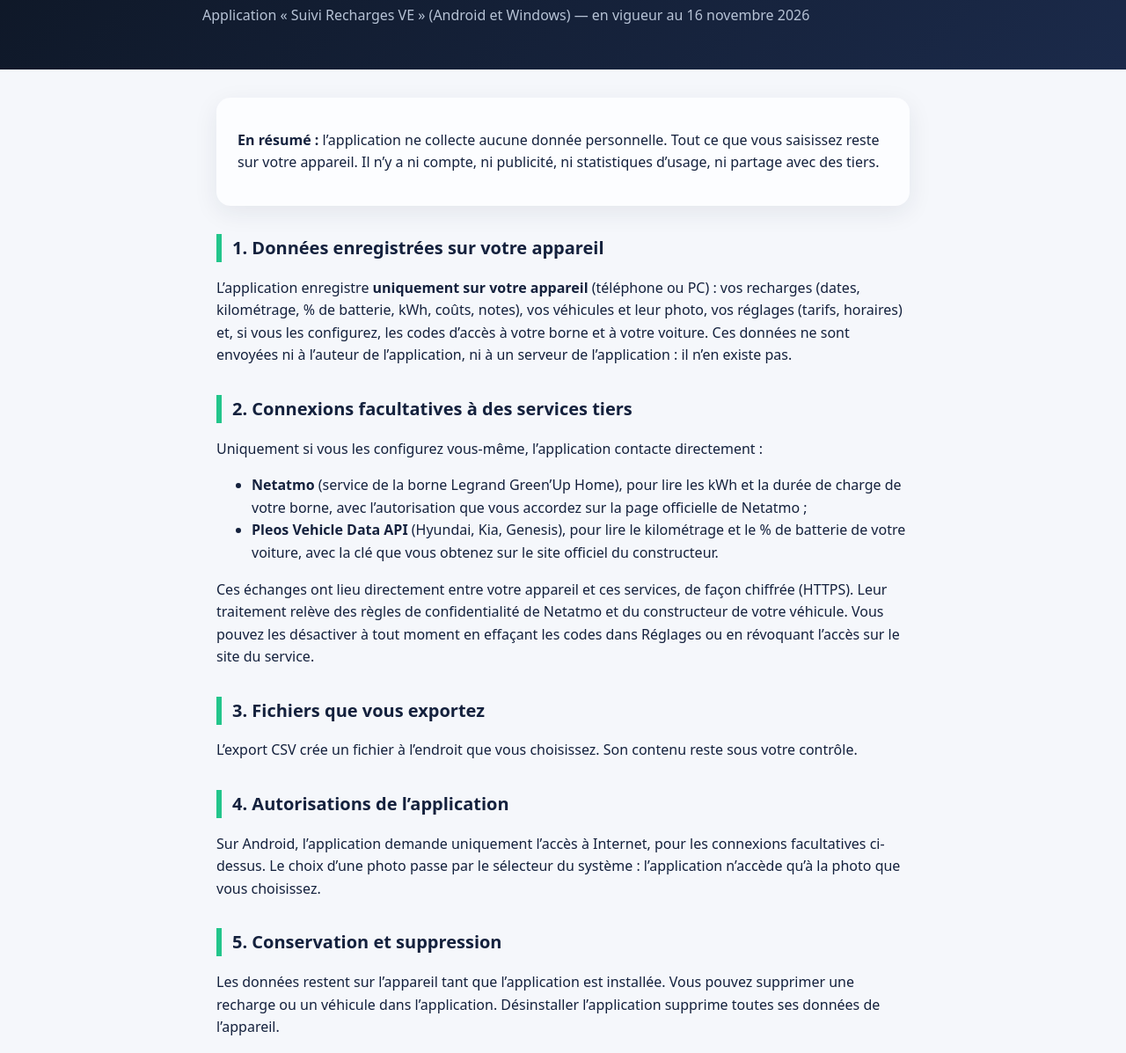
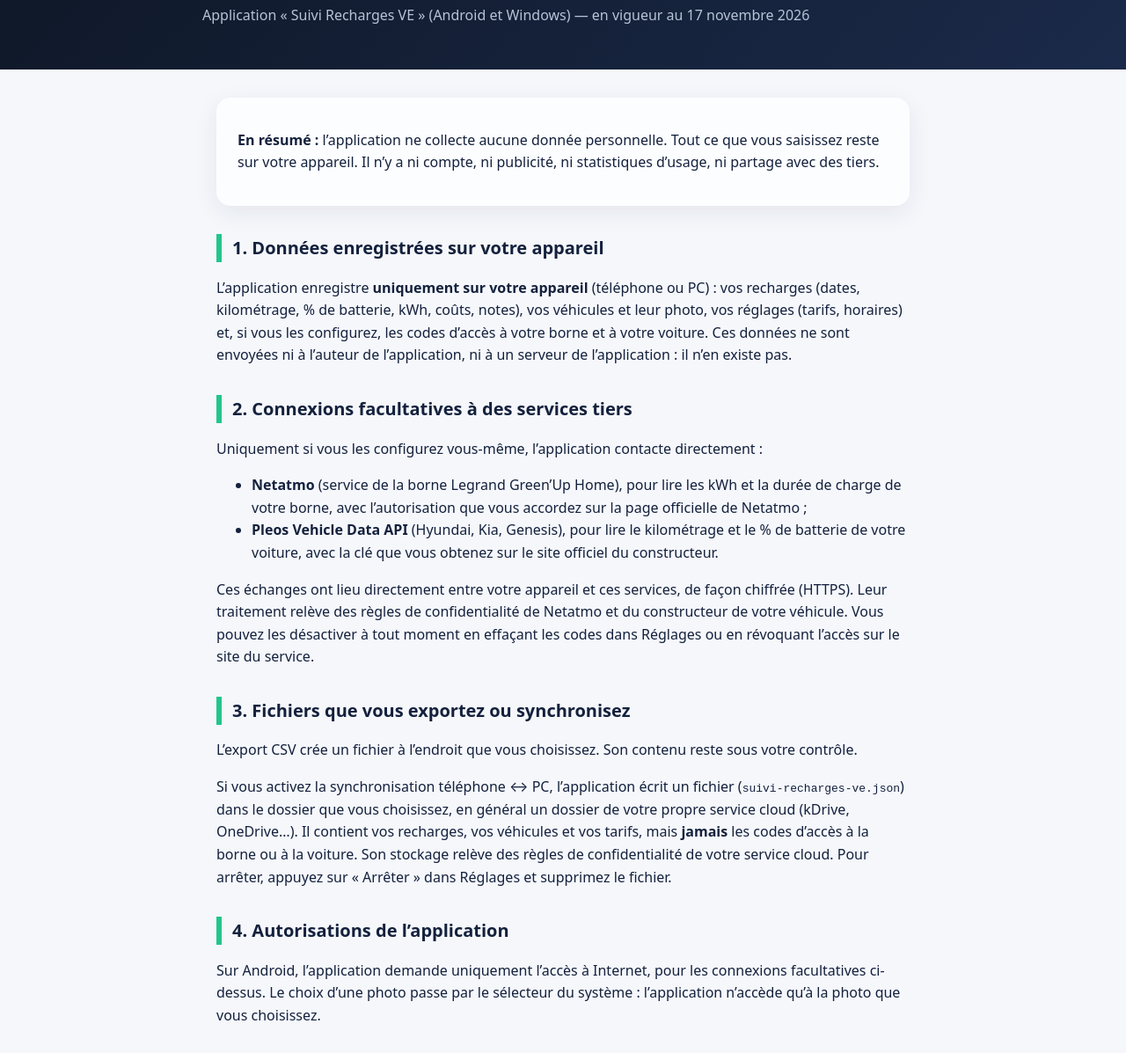
Before and after one commit to guerinbruno1-wq/suivi-recharges-ve, a plain HTML site: page docs/confidentialite.html in a window 1280 px wide. Shown: the part 102-1299 px from the top of the page at 88% size. Drawn offline with Linux system fonts and the light colour scheme.

Commit message:
Version 1.2.11 : synchronisation automatique téléphone ↔ PC
Mode d'emploi (et PDF), README, historique et règles de confidentialité.

Co-Authored-By: Claude Opus 5.5 <noreply@anthropic.com>
Claude-Session: https://claude.ai/code/session_01NRD9NsyvSsJLQbhhVDEcn7

```diff
--- a/docs/confidentialite.html
+++ b/docs/confidentialite.html
@@ -26,7 +26,7 @@
 <body>
 <header><div>
 <h1>Règles de confidentialité</h1>
-<p>Application « Suivi Recharges VE » (Android et Windows) — en vigueur au 16 novembre 2026</p>
+<p>Application « Suivi Recharges VE » (Android et Windows) — en vigueur au 17 novembre 2026</p>
 </div></header>
 <main>
 <div class="carte">
@@ -44,8 +44,9 @@
 </ul>
 <p>Ces échanges ont lieu directement entre votre appareil et ces services, de façon chiffrée (HTTPS). Leur traitement relève des règles de confidentialité de Netatmo et du constructeur de votre véhicule. Vous pouvez les désactiver à tout moment en effaçant les codes dans Réglages ou en révoquant l’accès sur le site du service.</p>
 
-<h2>3. Fichiers que vous exportez</h2>
+<h2>3. Fichiers que vous exportez ou synchronisez</h2>
 <p>L’export CSV crée un fichier à l’endroit que vous choisissez. Son contenu reste sous votre contrôle.</p>
+<p>Si vous activez la synchronisation téléphone ↔ PC, l’application écrit un fichier (<code>suivi-recharges-ve.json</code>) dans le dossier que vous choisissez, en général un dossier de votre propre service cloud (kDrive, OneDrive…). Il contient vos recharges, vos véhicules et vos tarifs, mais <b>jamais</b> les codes d’accès à la borne ou à la voiture. Son stockage relève des règles de confidentialité de votre service cloud. Pour arrêter, appuyez sur « Arrêter » dans Réglages et supprimez le fichier.</p>
 
 <h2>4. Autorisations de l’application</h2>
 <p>Sur Android, l’application demande uniquement l’accès à Internet, pour les connexions facultatives ci-dessus. Le choix d’une photo passe par le sélecteur du système : l’application n’accède qu’à la photo que vous choisissez.</p>
```
Also changed, not shown: 4 other files.
